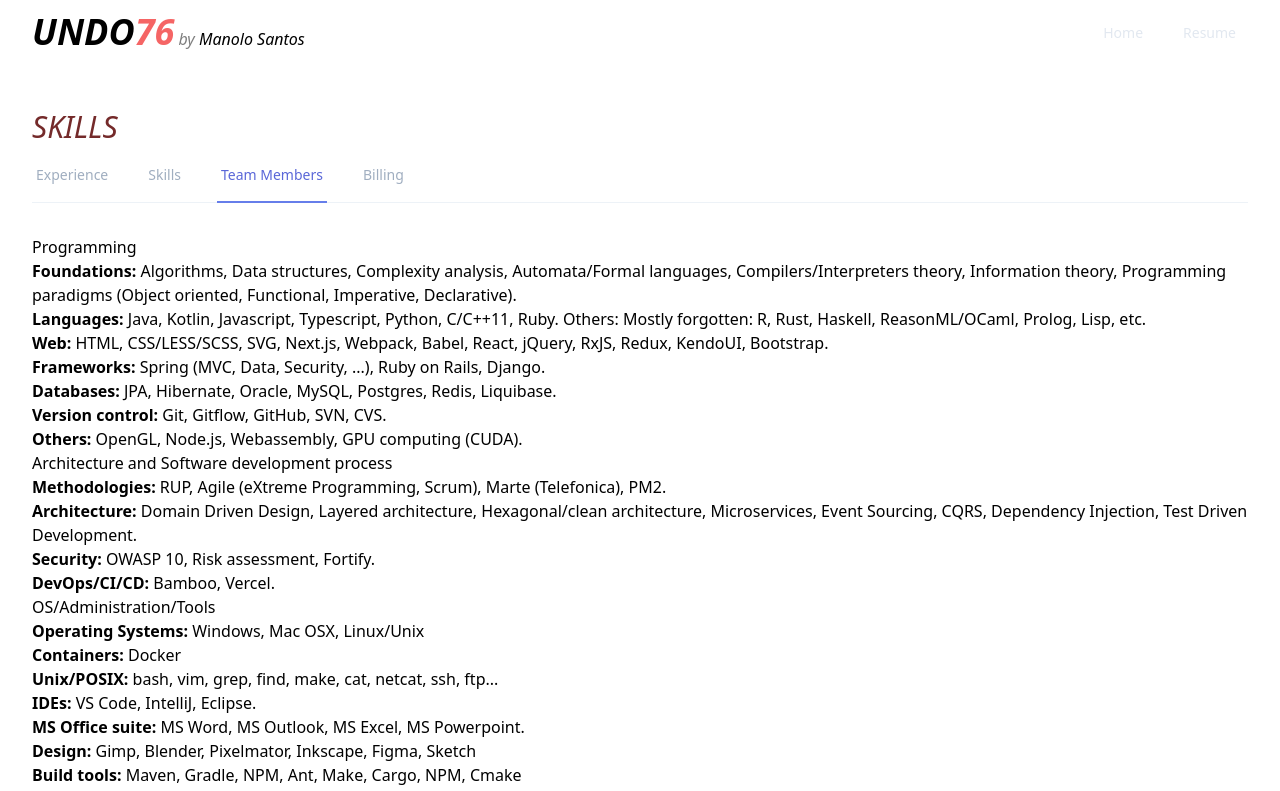
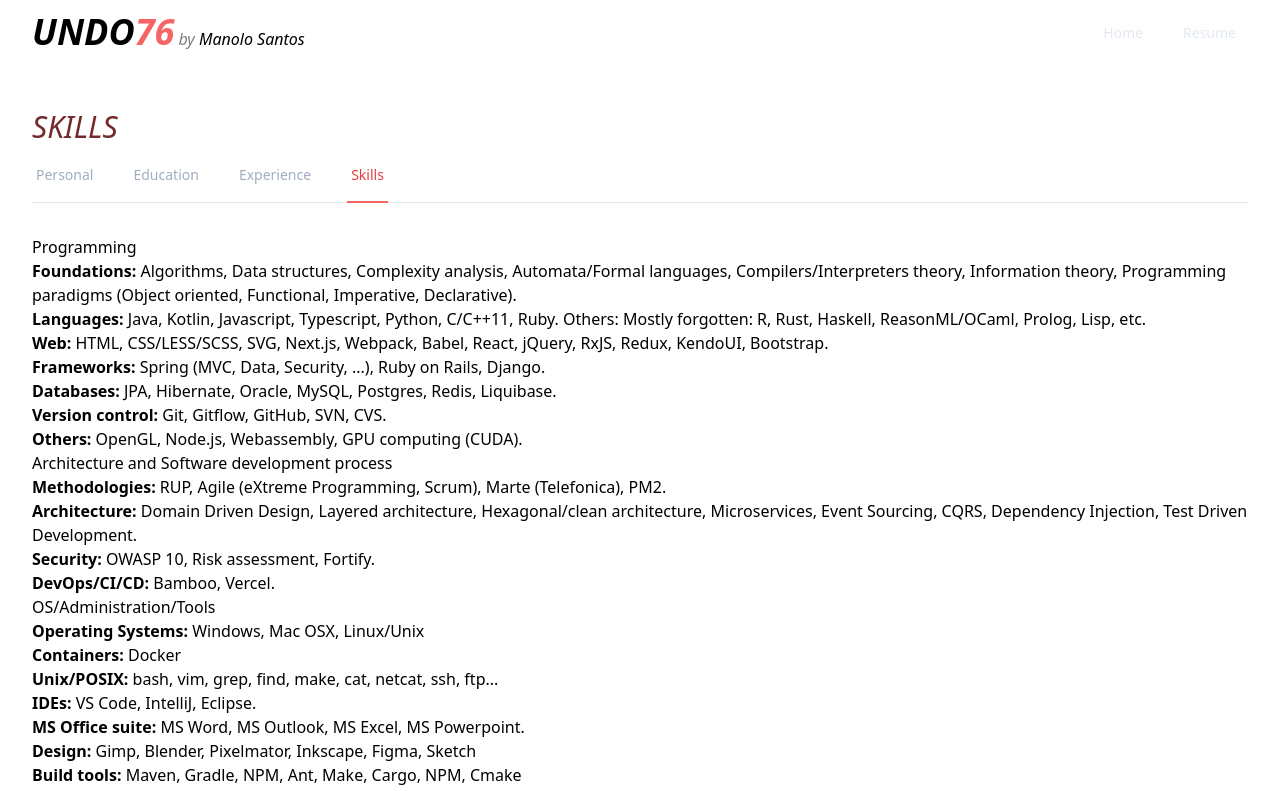
Before and after one commit to undo76/undo76.net, a Next.js app: page /resume/skills in a window 1280 px wide. Shown: the top 791 px of the page. Built offline with nearby package versions, Linux system fonts and the light colour scheme; a web font is replaced by a local one; what @tailwindcss/ui would draw is missing.

Commit message:
Refactor tabs

```diff
--- a/components/layout.tsx
+++ b/components/layout.tsx
@@ -2,10 +2,10 @@ import Link from 'next/link';
 import { useRouter } from 'next/router';
 import cx from 'classnames';
 import { useReducer } from 'react';
+import useActiveRoute from '../hooks/useActiveRoute';
 
 function MenuLink({ href, block = false, children }) {
-    const { route } = useRouter();
-    const isActive = route === href;
+    const isActive = useActiveRoute(href);
 
     const classNames = cx(
         'px-3 py-2 rounded-md font-medium ',
--- /dev/null
+++ b/components/resume-tabs.tsx
@@ -0,0 +1,14 @@
+import Tabs from './tabs';
+
+export default function ResumeTabs() {
+    return (
+        <Tabs>
+            <Tabs.Link href="/resume/personal-data">Personal</Tabs.Link>
+            <Tabs.Link href="/resume/education">Education</Tabs.Link>
+            <Tabs.Link href="/resume/professional-experience">
+                Experience
+            </Tabs.Link>
+            <Tabs.Link href="/resume/skills">Skills</Tabs.Link>
+        </Tabs>
+    );
+}
--- a/components/tabs.tsx
+++ b/components/tabs.tsx
@@ -1,6 +1,7 @@
 import Link from 'next/link';
+import useActiveRoute from '../hooks/useActiveRoute';
 
-export default function Tabs() {
+export default function Tabs({children}) {
     return (
         <div>
             {/* <div className="sm:hidden">
@@ -15,37 +16,29 @@ export default function Tabs() {
                 </select>
             </div> */}
             <div className="block">
-                <div className="border-b border-gray-200">
+                <div className="border-b border-cool-gray-200">
                     <nav className="-mb-px flex">
-                        <Link href="/resume/professional-experience">
-                            <a className="whitespace-no-wrap py-4 px-1 border-b-2 border-transparent font-medium text-sm leading-5 text-gray-500 hover:text-gray-700 hover:border-gray-300 focus:outline-none focus:text-gray-700 focus:border-gray-300">
-                                Experience
-                            </a>
-                        </Link>
-
-                        <Link href="/resume/skills">
-                            <a className="whitespace-no-wrap ml-8 py-4 px-1 border-b-2 border-transparent font-medium text-sm leading-5 text-gray-500 hover:text-gray-700 hover:border-gray-300 focus:outline-none focus:text-gray-700 focus:border-gray-300">
-                                Skills
-                            </a>
-                        </Link>
-
-
-                        <a
-                            href="#"
-                            className="whitespace-no-wrap ml-8 py-4 px-1 border-b-2 border-indigo-500 font-medium text-sm leading-5 text-indigo-600 focus:outline-none focus:text-indigo-800 focus:border-indigo-700"
-                            aria-current="page"
-                        >
-                            Team Members
-                        </a>
-                        <a
-                            href="#"
-                            className="whitespace-no-wrap ml-8 py-4 px-1 border-b-2 border-transparent font-medium text-sm leading-5 text-gray-500 hover:text-gray-700 hover:border-gray-300 focus:outline-none focus:text-gray-700 focus:border-gray-300"
-                        >
-                            Billing
-                        </a>
+                        {children}
                     </nav>
                 </div>
             </div>
         </div>
     );
 }
+
+Tabs.Link = ({ href, children }) => {
+    const isActive = useActiveRoute(href);
+    const className = isActive
+        ? 'whitespace-no-wrap mr-8 py-4 px-1 border-b-2 border-red-500 font-medium text-sm leading-5 text-red-600 focus:outline-none focus:text-red-800 focus:border-red-700'
+        : 'whitespace-no-wrap mr-8 py-4 px-1 border-b-2 border-transparent font-medium text-sm leading-5 text-gray-500 hover:text-gray-700 hover:border-gray-300 focus:outline-none focus:text-gray-700 focus:border-gray-300';
+    return (
+        <Link href={href}>
+            <a
+                className={className}
+                aria-current={isActive ? 'page' : undefined}
+            >
+                {children}
+            </a>
+        </Link>
+    );
+};
--- a/components/workplace.tsx
+++ b/components/workplace.tsx
@@ -7,8 +7,8 @@ export default function Workplace({
 }) {
     return (
         <section className="md:flex mt-10 mb-14 items-baseline">
-            <header className="mt-4 md:pl-4 md:w-1/3 border-t-2 md:border-t-0 md:border-l-4 border-cool-gray-300">
-                <h3 className="mt-4 md:mt-1 text-lg font-bold text-cool-gray-700">
+            <header className="mt-4 md:pl-4 md:w-1/3 md:border-l-4 border-cool-gray-300">
+                <h3 className="mt-4 md:mt-1 text-xl md:text-lg font-bold text-red-900">
                     {title}
                 </h3>
                 <div className="mt-2 text-cool-gray-500 font-light">
--- /dev/null
+++ b/hooks/useActiveRoute.ts
@@ -0,0 +1,6 @@
+import { useRouter } from 'next/router';
+
+export default function useActiveRoute(href: string) {
+    const { route } = useRouter();
+    return route === href;
+}
--- a/pages/resume/professional-experience.tsx
+++ b/pages/resume/professional-experience.tsx
@@ -1,6 +1,6 @@
 import Layout from '../../components/layout';
 import PageHeader from '../../components/page-header';
-import Tabs from '../../components/tabs';
+import ResumeTabs from '../../components/resume-tabs';
 import Workplace from '../../components/workplace';
 
 export default function SkillsPage() {
@@ -10,7 +10,7 @@ export default function SkillsPage() {
                 <PageHeader>Resume</PageHeader>
 
                 <div className="sticky top-0 bg-cool-gray-50 z-10">
-                    <Tabs />
+                    <ResumeTabs />
                 </div>
 
                 <Workplace
--- a/pages/resume/skills.tsx
+++ b/pages/resume/skills.tsx
@@ -1,6 +1,6 @@
 import Layout from '../../components/layout';
 import PageHeader from '../../components/page-header';
-import Tabs from '../../components/tabs';
+import ResumeTabs from '../../components/resume-tabs';
 
 export default function SkillsPage() {
     return (
@@ -8,7 +8,7 @@ export default function SkillsPage() {
             <article>
                 <PageHeader>Skills</PageHeader>
                 <div className="sticky top-0 bg-cool-gray-50 z-10">
-                    <Tabs />
+                    <ResumeTabs />
                 </div>
                 <div className="mt-8 prose prose-sm md:prose">
                     {/*<p>*/}
```
